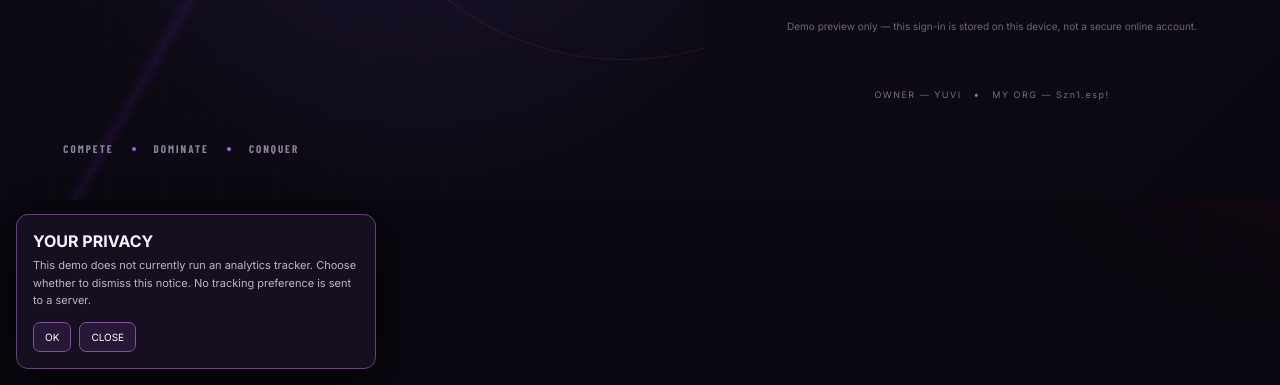
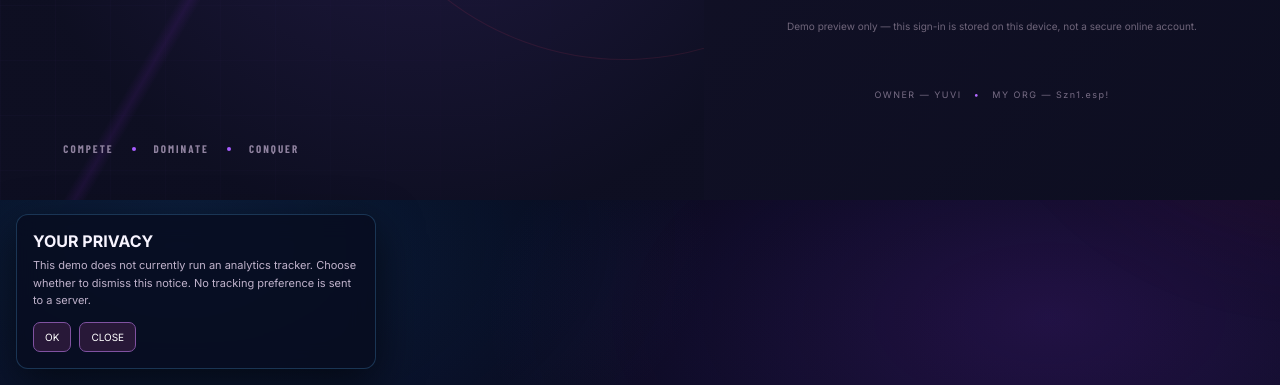
Before and after one commit to yuvicanrule-crypto/CarloAthletes, a plain HTML site: page index.html in a window 1280 px wide. Shown: the part 707-1092 px from the top of the page. Drawn offline with nearby package versions, Linux system fonts and the light colour scheme; a web font is replaced by a local one.

Commit message:
Add cyberpunk city website background

```diff
--- a/enhancements.css
+++ b/enhancements.css
@@ -91,3 +91,78 @@
 @keyframes caCursorDrop{0%{opacity:0;transform:translate(-50%,-20%) scale(.45) rotate(18deg)}15%{opacity:1}100%{opacity:0;transform:translate(calc(-50% + var(--drop-drift,0px)),42px) scale(.08) rotate(30deg)}}
 @media(pointer:coarse){.ca-cursor-drop{display:none}}
 @media(prefers-reduced-motion:reduce){.ca-cursor-drop{display:none}}
+
+
+/* CYBERPUNK CITY BACKGROUND — global visual layer; existing content/effects preserved */
+html,body{background:#050817}
+body{
+  background:
+    radial-gradient(ellipse at 14% 18%,rgba(30,110,190,.22),transparent 34%),
+    radial-gradient(ellipse at 82% 28%,rgba(126,45,210,.22),transparent 38%),
+    radial-gradient(ellipse at 52% 88%,rgba(0,190,210,.10),transparent 42%),
+    linear-gradient(180deg,#050817 0%,#090b20 48%,#060817 100%);
+  background-attachment:fixed;
+}
+body::before{
+  content:"";
+  position:fixed;
+  inset:0;
+  z-index:-1;
+  pointer-events:none;
+  opacity:.72;
+  background:
+    linear-gradient(180deg,transparent 0 54%,rgba(3,7,20,.18) 72%,rgba(3,7,20,.72) 100%),
+    repeating-linear-gradient(90deg,transparent 0 46px,rgba(61,171,255,.10) 47px 48px,transparent 49px 92px),
+    repeating-linear-gradient(0deg,transparent 0 54px,rgba(130,91,255,.07) 55px 56px,transparent 57px 108px),
+    linear-gradient(90deg,transparent 0 4%,rgba(12,31,64,.8) 4% 9%,transparent 9% 13%,rgba(18,26,58,.9) 13% 19%,transparent 19% 25%,rgba(15,35,70,.75) 25% 31%,transparent 31% 38%,rgba(26,22,65,.85) 38% 45%,transparent 45% 52%,rgba(13,39,68,.82) 52% 58%,transparent 58% 64%,rgba(30,23,70,.88) 64% 71%,transparent 71% 77%,rgba(13,35,65,.82) 77% 84%,transparent 84% 90%,rgba(25,24,64,.85) 90% 96%,transparent 96%),
+    linear-gradient(180deg,transparent 0 38%,#0b1530 38% 100%);
+  background-size:auto,auto,auto,100% 100%,auto;
+  mask-image:linear-gradient(180deg,rgba(0,0,0,.18),#000 35%,#000 100%);
+}
+body::after{
+  content:"";
+  position:fixed;
+  inset:0;
+  z-index:-1;
+  pointer-events:none;
+  opacity:.28;
+  background:
+    radial-gradient(2px 2px at 12% 22%,#8cecff 98%,transparent),
+    radial-gradient(2px 2px at 28% 36%,#c18aff 98%,transparent),
+    radial-gradient(2px 2px at 68% 18%,#8cecff 98%,transparent),
+    radial-gradient(2px 2px at 86% 43%,#d6a2ff 98%,transparent),
+    linear-gradient(115deg,transparent 0 48%,rgba(39,174,255,.08) 49%,transparent 50% 100%);
+  background-size:310px 230px,370px 280px,420px 310px,340px 250px,100% 100%;
+}
+.auth-art,.auth-panel,.hero,.ca-pro-hero{
+  background-color:rgba(5,9,25,.72);
+  background-blend-mode:screen;
+}
+.topbar{
+  background:rgba(5,8,22,.88);
+  border-bottom-color:rgba(66,157,220,.28);
+}
+.profile-strip,.mode-card,.empty-state,.team-feature,.rule-card,.ca-card,.ca-countdown,.ca-accordion,.ca-privacy{
+  background-color:rgba(8,13,31,.84);
+  border-color:rgba(76,157,216,.28);
+  backdrop-filter:blur(12px);
+}
+.mode-art.br-art{
+  background:radial-gradient(ellipse at 70% 45%,#245c91 0,#17294c 38%,#0b1025 78%);
+}
+.mode-art.cs-art{
+  background:radial-gradient(ellipse at 70% 45%,#62318b 0,#2a1b50 40%,#0b1025 78%);
+}
+.org-visual{
+  background:radial-gradient(circle,#234c78,#151b3e 48%,#080c20 78%);
+  border-color:rgba(81,176,235,.38);
+}
+.contact-panel{
+  background:linear-gradient(110deg,rgba(13,45,76,.9),rgba(25,13,52,.92));
+  border-color:rgba(75,164,225,.4);
+}
+.ca-ticker{
+  background:linear-gradient(90deg,#09172a,#21133b,#0b1b30);
+  border-color:rgba(76,157,216,.36);
+}
+@media(prefers-reduced-motion:reduce){body{background-attachment:scroll}}
```
